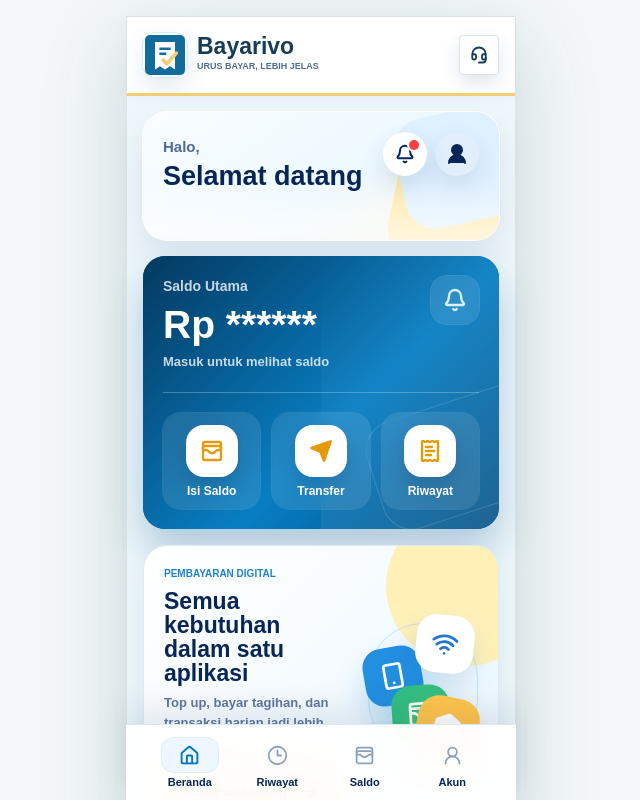
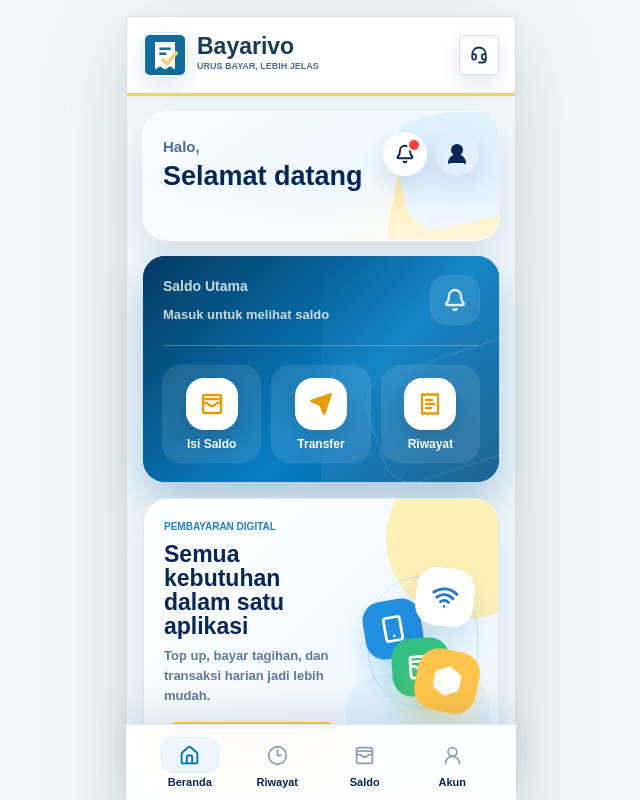
Before and after one commit to Dlennss/BayarIvo, a Next.js app in the folder pulsa-fe/: page / in a window 1280 px wide. Shown: the top 800 px of the page, without its empty margins (319-959 px from the left). Built offline with nearby package versions, Linux system fonts and the light colour scheme; no server answers.

Commit message:
Hide guest balance amount on home

```diff
--- a/pulsa-fe/components/bayarivo/BayarivoHomeConcept.tsx
+++ b/pulsa-fe/components/bayarivo/BayarivoHomeConcept.tsx
@@ -129,7 +129,6 @@
   const transferHref = appHref(userMode, "/login", "/user/saldo/kirim", isLoggedIn);
   const userFirstName = firstName(displayName);
   const hasVisibleBalance = isLoggedIn && typeof balance === "number" && Number.isFinite(balance);
-  const balanceText = hasVisibleBalance ? `Rp ${rupiah(Number(balance))}` : "Rp ******";
   const balanceSubtext = isLoggedIn
     ? hasVisibleBalance
       ? "Aktif dan siap bertransaksi"
@@ -185,7 +184,9 @@
             <div className="flex items-start justify-between gap-3">
               <div className="min-w-0">
                 <p className="text-[14px] font-bold text-white/78">Saldo Utama</p>
-                <p className="mt-2 text-[39px] font-black leading-none">{balanceText}</p>
+                {hasVisibleBalance ? (
+                  <p className="mt-2 text-[39px] font-black leading-none">Rp {rupiah(Number(balance))}</p>
+                ) : null}
                 <p className="mt-2 text-[13px] font-semibold text-white/78">{balanceSubtext}</p>
               </div>
               <span className="grid h-12 w-12 shrink-0 place-items-center rounded-2xl bg-white/10 text-white/85 ring-1 ring-white/15 backdrop-blur">
```
